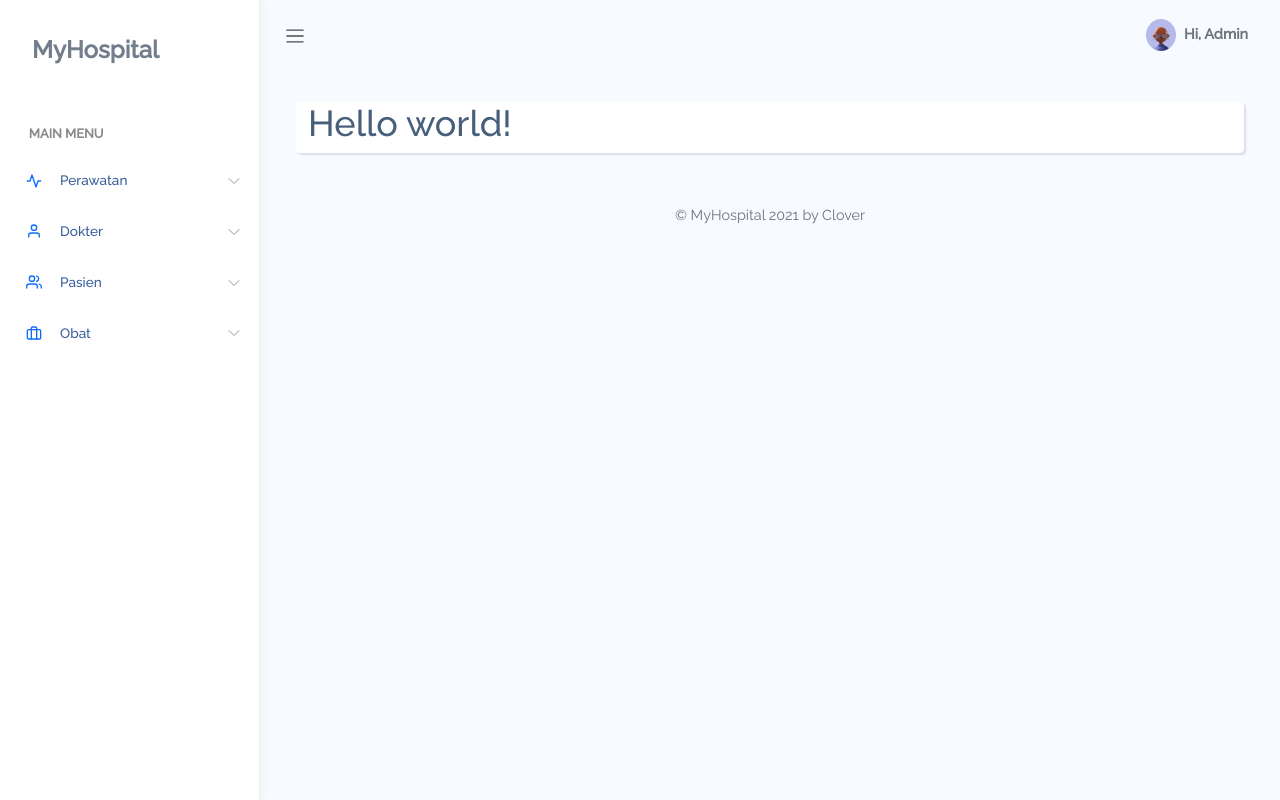
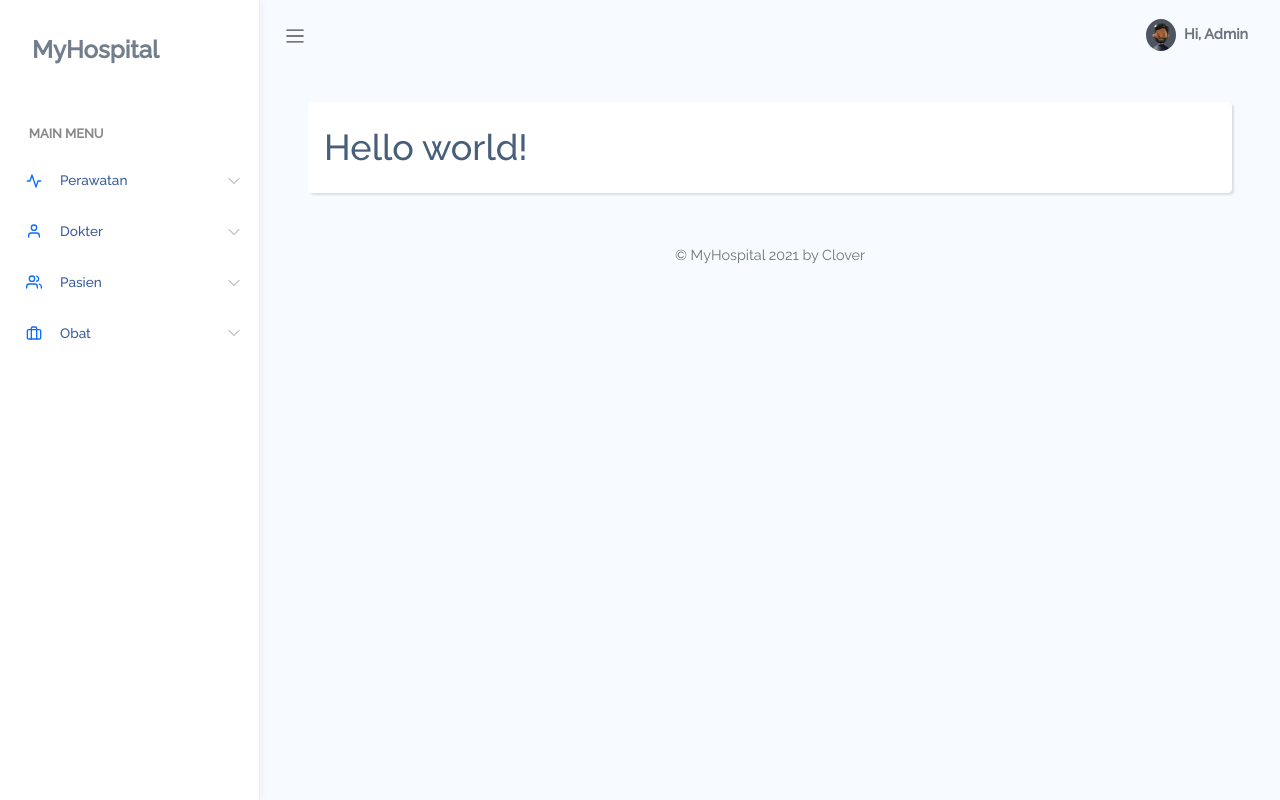
Before and after one commit to CloverFolks/MyHospital, a CodeIgniter 4 app: template app/Views/perawatan/index.php in a window 1280 px wide. Run offline with PHP 8.4 and a stand-in for CodeIgniter, Linux system fonts and the light colour scheme; the template is opened without the code that fills it, so the values that code supplies are empty; some libraries are stand-ins or nearby versions.

Commit message:
adjust template

```diff
--- a/app/Views/layout/template.php
+++ b/app/Views/layout/template.php
@@ -4,16 +4,10 @@
 <head>
     <meta charset="UTF-8" />
     <meta name="viewport" content="width=device-width, initial-scale=1.0" />
-    <title></title>
+    <title><?= $title; ?> | MyHospital</title>
 
     <link rel="stylesheet" href="/css/bootstrap.css" />
     <link rel="stylesheet" href="/css/app.css" />
-    <!--
-    <link href="/your-path-to-fontawesome/css/fontawesome.css" rel="stylesheet" />
-    <link href="/your-path-to-fontawesome/css/brands.css" rel="stylesheet" />
-    <link href="/your-path-to-fontawesome/css/solid.css" rel="stylesheet" />
-    <link rel="stylesheet" href="assets/vendors/chartjs/Chart.min.css" />
-    <link rel="stylesheet" href="assets/vendors/perfect-scrollbar/perfect-scrollbar.css" /> -->
 </head>
 
 <body>
@@ -104,7 +98,7 @@
                         <li class="dropdown">
                             <a href="#" data-bs-toggle="dropdown" class="nav-link dropdown-toggle nav-link-lg nav-link-user">
                                 <div class="avatar me-1">
-                                    <img src="/images/avatar/1.jpg" alt="" srcset="" />
+                                    <img src="/images/avatar/2.jpg" alt="" />
                                 </div>
                                 <div class="d-none d-md-block d-lg-inline-block">
                                     Hi, Admin
@@ -119,14 +113,10 @@
                 </div>
             </nav>
 
-            <div class="main-content container-fluid">
-                <section class="section">
-                    <div class="row">
-                        <div class="card">
-                            <?= $this->renderSection('content'); ?>
-                        </div>
-                    </div>
-                </section>
+            <div class="main-content">
+                <div class="card pt-4 p-3">
+                    <?= $this->renderSection('content'); ?>
+                </div>
             </div>
 
             <footer>
```
